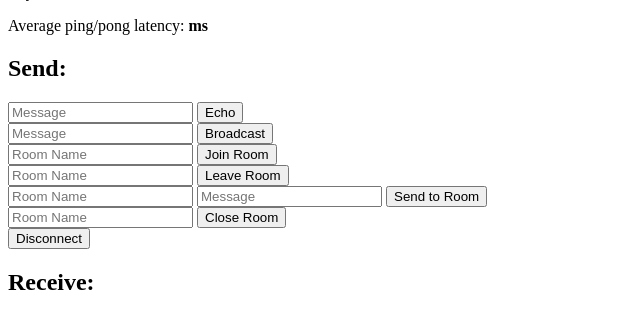
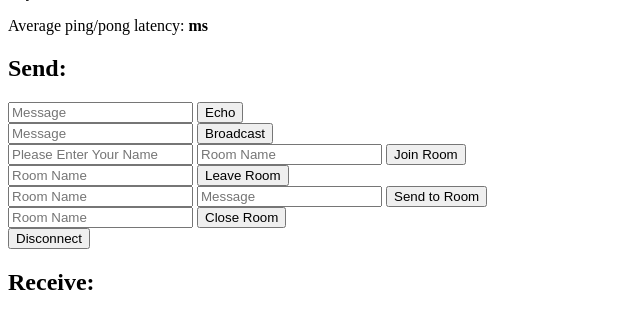
Before and after one commit to DontWorry33/eduhacks17, a Flask app: page / in a window 1280 px wide. Shown: the part 97-426 px from the top of the page, without its empty margins (0-640 px from the left). Run offline with Flask 2, Linux system fonts and the light colour scheme; some libraries are stand-ins or nearby versions.

Commit message:
Add username passage to socket.io
User must input a name when joining a room

```diff
--- a/api/controllers/maincontroller.py
+++ b/api/controllers/maincontroller.py
@@ -45,6 +45,8 @@
 @socketio.on('my_event', namespace='/test')
 def test_message(message):
     session['receive_count'] = session.get('receive_count', 0) + 1
+    print("Session: ", session)
+    print("Message: ", message)
     emit('my_response',
          {'data': message['data'], 'count': session['receive_count']})
 
@@ -61,6 +63,10 @@
 def join(message):
     join_room(message['room'])
     session['receive_count'] = session.get('receive_count', 0) + 1
+    session['user'] = message['username']
+    session['room'] = message['room']
+    print("Session: ", session)
+    print("Message: ", message)
     emit('my_response',
          {'data': 'In rooms: ' + ', '.join(rooms()),
           'count': session['receive_count']})
@@ -87,6 +93,8 @@
 @socketio.on('my_room_event', namespace='/test')
 def send_room_message(message):
     session['receive_count'] = session.get('receive_count', 0) + 1
+    print("Session: ", session)
+    print("Message: ", message)
     emit('my_response',
          {'data': message['data'], 'count': session['receive_count']},
          room=message['room'])
--- a/api/controllers/templates/index.html
+++ b/api/controllers/templates/index.html
@@ -69,8 +69,13 @@
                 return false;
             });
             $('form#join').submit(function(event) {
-                socket.emit('join', {room: $('#join_room').val()});
-                return false;
+                if($('#user_name').val() == ''){
+                  alert("Please enter a name")
+                  return false
+                }else{
+                  socket.emit('join', {username: $('#user_name').val(), room: $('#join_room').val()});
+                  return false;
+                }
             });
             $('form#leave').submit(function(event) {
                 socket.emit('leave', {room: $('#leave_room').val()});
@@ -105,6 +110,7 @@
         <input type="submit" value="Broadcast">
     </form>
     <form id="join" method="POST" action='#'>
+        <input type="text" name= "user_name" id="user_name" placeholder="Please Enter Your Name">
         <input type="text" name="join_room" id="join_room" placeholder="Room Name">
         <input type="submit" value="Join Room">
     </form>
```
Also changed, not shown: 2 other files.
